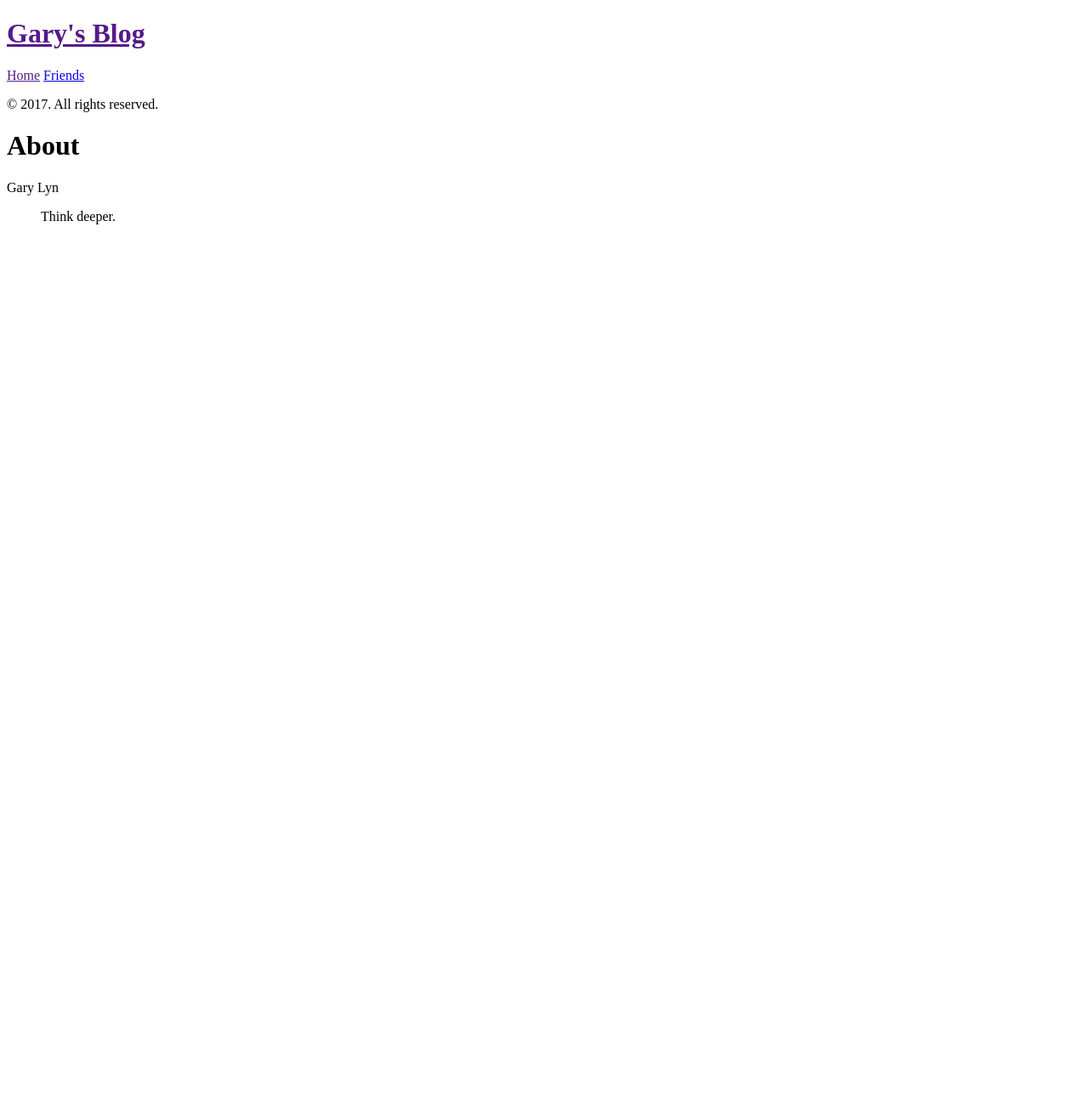
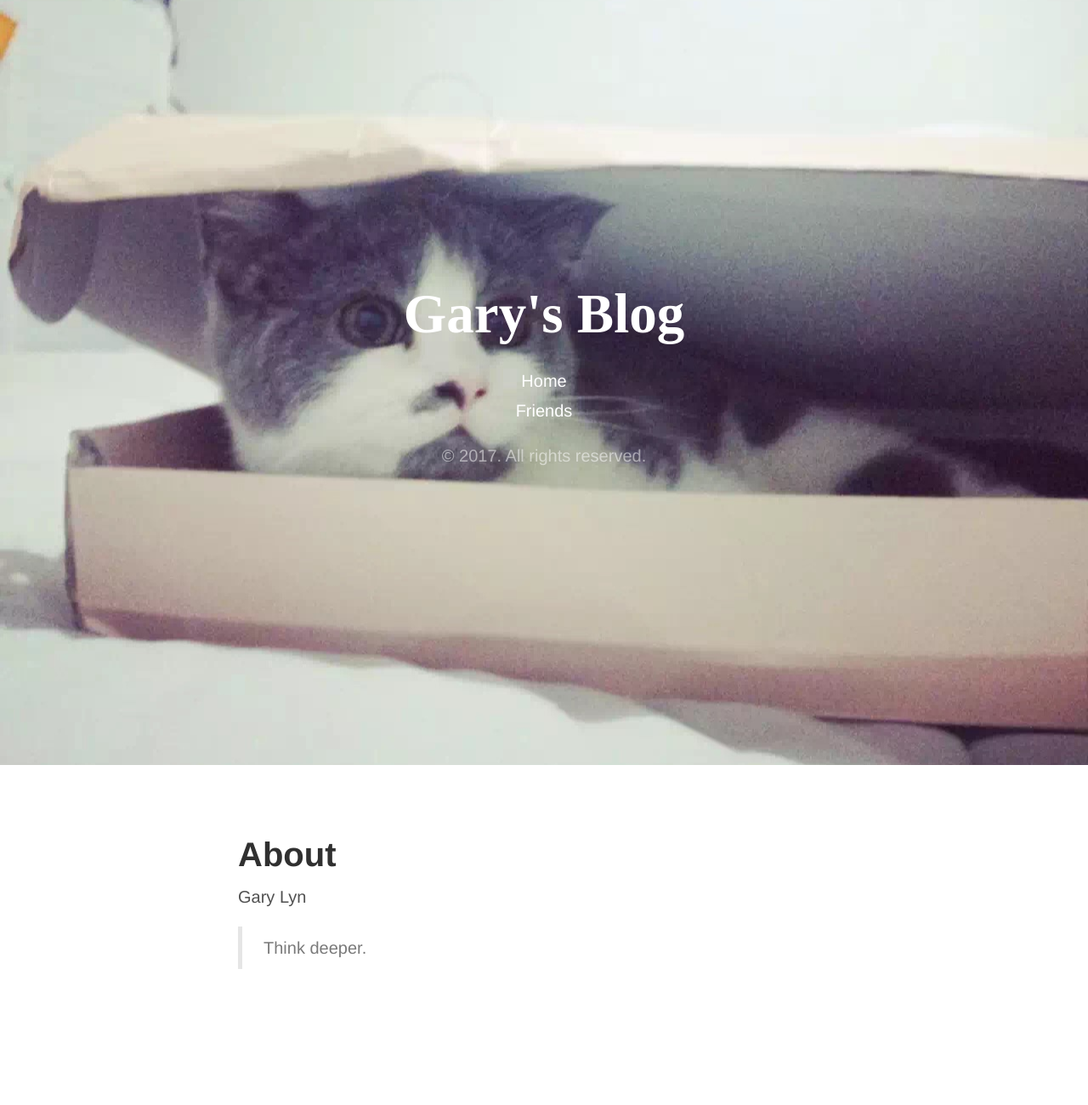
Before and after one commit to liues1992/liues1992.github.io, a Jekyll site: the page built from about.md, in a window 1280 px wide. Shown: the whole page at 85% size. Built offline with Jekyll 4.4.1, drawn with Linux system fonts in a browser that asks for light colours; before the commit the page ends 900 px from its top, so only the background shows below that.

Commit message:
update head

```diff
--- a/_includes/head.html
+++ b/_includes/head.html
@@ -15,14 +15,14 @@
   </title>
 
   <!-- CSS -->
-  <link rel="stylesheet" href="./public/css/poole.css">
-  <link rel="stylesheet" href="./public/css/syntax.css">
-  <link rel="stylesheet" href="./public/css/hyde.css">
+  <link rel="stylesheet" href="/public/css/poole.css">
+  <link rel="stylesheet" href="/public/css/syntax.css">
+  <link rel="stylesheet" href="/public/css/hyde.css">
   <!-- <link rel="stylesheet" href="http://fonts.googleapis.com/css?family=PT+Sans:400,400italic,700|Abril+Fatface"> -->
 
   <!-- Icons -->
-  <link rel="apple-touch-icon-precomposed" sizes="144x144" href="./public/apple-touch-icon-144-precomposed.png">
-                                 <link rel="shortcut icon" href="./public/favicon.ico">
+  <link rel="apple-touch-icon-precomposed" sizes="144x144" href="/public/apple-touch-icon-144-precomposed.png">
+                                 <link rel="shortcut icon" href="/public/favicon.ico">
 
   <!-- RSS -->
   <link rel="alternate" type="application/rss+xml" title="RSS" href="/atom.xml">
```
